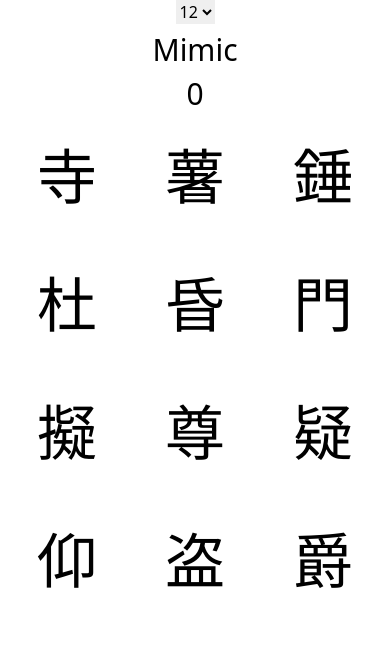
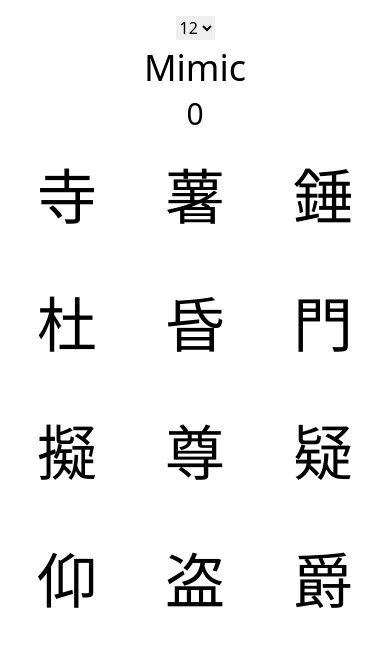
Before and after one commit to 28917562197856/random-kanji, a React (Vite) app: page / in a window 390 px wide. Shown: the top 646 px of the page. Built offline with nearby package versions, Linux system fonts and the light colour scheme.

Commit message:
style changes

```diff
--- a/src/App.tsx
+++ b/src/App.tsx
@@ -86,7 +86,7 @@ export const App: React.FC = () => {
         justifyItems: "center"
       }}
     >
-      <div className="flex flex-wrap w-full justify-around">
+      <div className="mt-4 flex flex-wrap w-full justify-around">
         <select
           defaultValue={12}
           className={styles.select}
@@ -145,7 +145,7 @@ export const App: React.FC = () => {
 
 const styles = {
   select: "inline-block self-center",
-  keyword: "inline-block w-full lg:w-1/2 text-center my-2 text-3xl lg:text-6xl",
+  keyword: "inline-block w-full lg:w-1/2 text-center my-2 text-4xl lg:text-6xl",
   score: "inline-block self-center text-3xl lg:text-6xl",
   kanjiContainer: "text-6xl sm:w-auto lg:w-1/3 flex flex-wrap justify-center",
   kanji: `flex justify-center items-center w-32 h-32 p-2 rounded-lg cursor-pointer
```
